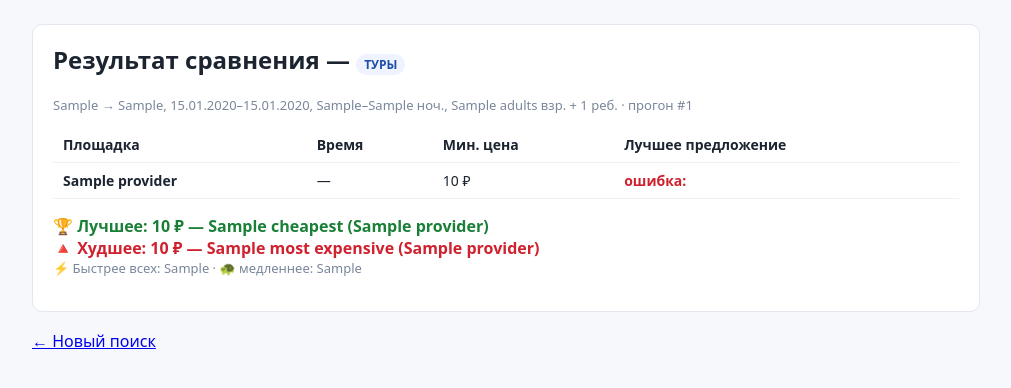
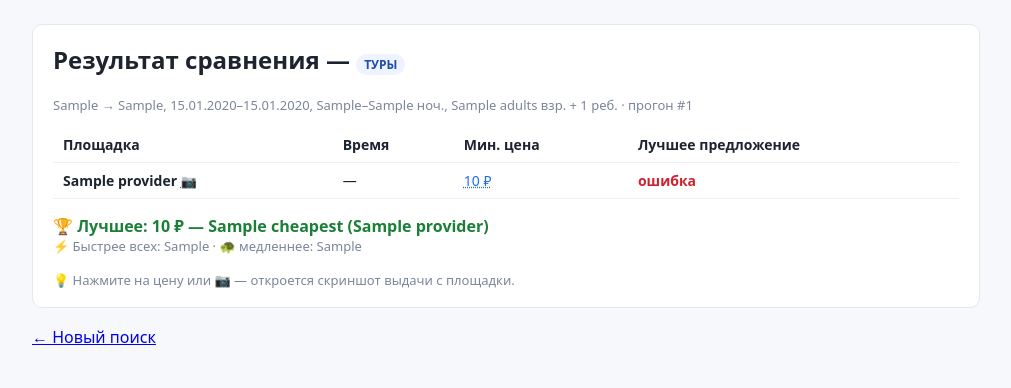
Before and after one commit to sashakobtsev21-stack/sletatandtourvisor_search, a FastAPI app: template src/toursearch/templates/results.html in a window 1280 px wide. Shown: the part 52-440 px from the top of the page, without its empty margins (134-1145 px from the left). Run offline with FastAPI, Linux system fonts and the light colour scheme; the template is opened without the code that fills it: most values are stand-ins (such as "Sample title", 1, 10 or a date in 2020).

Commit message:
feat: hotels-mode form cleanup, result screenshots on price click, fixes
- Hotels mode: hide departure city and flight flags (no flight = not
  applicable); JS toggles on mode switch
- results: removed the «Худшее» line; clicking a price (or 📷) opens a
  modal with the provider's results screenshot from the site
- providers capture a screenshot of the results page on success and set
  screenshot_path; web serves /screenshots via StaticFiles
- clearer message instead of 'ошибка: None' when a site returns no offers
  ('Предложений не найдено…') — that was Tourvisor with a same-day departure
- form default dates are now in the future (+21..+28 days) with min=today,
  so first searches actually return tours
- verified live: both sites return results, screenshots served (image/png)

```diff
--- a/src/toursearch/providers/sletat.py
+++ b/src/toursearch/providers/sletat.py
@@ -187,14 +187,18 @@ class SletatProvider:
                         error="URL-параметры не совпали: " + "; ".join(
                             f"{f}: ожидали {e!r}, получили {a!r}" for f, e, a in url_problems),
                     )
+                found = bool(offers or hotel_offers)
+                shot = await self._safe_screenshot(page)
                 return ProviderResult(
                     provider=self.name,
-                    success=bool(offers or hotel_offers),
+                    success=found,
                     duration_seconds=time.monotonic() - start,
                     search_mode=params.search_mode,
                     offers=offers,
                     hotel_offers=hotel_offers,
                     search_url=search_url,
+                    screenshot_path=shot,
+                    error=None if found else "Предложений не найдено по заданным параметрам.",
                 )
             except Exception as exc:  # noqa: BLE001
                 log.warning("sletat search failed (mode=%s): %s: %s",
--- a/src/toursearch/providers/tourvisor.py
+++ b/src/toursearch/providers/tourvisor.py
@@ -164,10 +164,13 @@ class TourvisorProvider:
                     start = time.monotonic()
                     await self._wait_for_completion(page)
                     hotel_offers = await self._parse_hotels(page)
+                    shot = await self._safe_screenshot(page)
                     return ProviderResult(
                         provider=self.name, success=bool(hotel_offers),
                         duration_seconds=time.monotonic() - start,
                         search_mode="hotels", hotel_offers=hotel_offers,
+                        screenshot_path=shot,
+                        error=None if hotel_offers else "Предложений не найдено по заданным параметрам.",
                     )
 
                 # Туры: главная форма навигирует на /tours/{country}/{city}?params (URL со всеми
@@ -199,10 +202,13 @@ class TourvisorProvider:
                         error="URL-параметры не совпали: " + "; ".join(
                             f"{f}: ожидали {e!r}, получили {a!r}" for f, e, a in url_problems),
                     )
+                shot = await self._safe_screenshot(page)
                 return ProviderResult(
                     provider=self.name, success=bool(offers),
                     duration_seconds=time.monotonic() - start,
                     search_mode="tours", offers=offers, search_url=search_url,
+                    screenshot_path=shot,
+                    error=None if offers else "Предложений не найдено по заданным параметрам.",
                 )
             except Exception as exc:  # noqa: BLE001 — провал одной площадки не валит прогон
                 log.warning("tourvisor search failed (mode=%s): %s: %s",
--- a/src/toursearch/templates/results.html
+++ b/src/toursearch/templates/results.html
@@ -1,15 +1,21 @@
 {% extends "base.html" %}
 {% block content %}
 {% set p = report.params %}
+<style>
+  a.shot { color: var(--accent); text-decoration: underline dotted; cursor: zoom-in; }
+  #shotModal { display:none; position:fixed; inset:0; background:rgba(0,0,0,.82); z-index:50; align-items:center; justify-content:center; }
+  #shotModal img { max-width:95%; max-height:92%; border-radius:8px; box-shadow:0 0 40px #000; }
+  #shotModal .cap { position:fixed; top:12px; left:0; right:0; text-align:center; color:#fff; font-size:13px; }
+</style>
 <div class="card">
   <h2 style="margin-top:0">
     Результат сравнения —
     <span class="pill">{{ "ОТЕЛИ (без перелёта)" if p.search_mode == "hotels" else "ТУРЫ" }}</span>
   </h2>
   <p class="muted">
-    {{ p.departure_city }} → {{ p.destination_country }},
+    {% if p.search_mode != "hotels" %}{{ p.departure_city }} → {% endif %}{{ p.destination_country }},
     {{ p.date_from.strftime("%d.%m.%Y") }}–{{ p.date_to.strftime("%d.%m.%Y") }},
-    {{ p.nights_min }}–{{ p.nights_max }} ноч., {{ p.adults }} взр.{% if p.children_ages %} + {{ p.children_ages|length }} реб.{% endif %}
+    {% if p.search_mode != "hotels" %}{{ p.nights_min }}–{{ p.nights_max }} ноч., {% endif %}{{ p.adults }} взр.{% if p.children_ages %} + {{ p.children_ages|length }} реб.{% endif %}
     {% if run_id %}· прогон #{{ run_id }}{% endif %}
   </p>
 
@@ -18,10 +24,14 @@
     <tbody>
     {% for r in report.results %}
       <tr>
-        <td><b>{{ r.provider }}</b></td>
+        <td><b>{{ r.provider }}</b>{% if r.screenshot_path %} <a href="#" class="shot muted" data-shot="/{{ r.screenshot_path }}" data-cap="{{ r.provider }} — выдача">📷</a>{% endif %}</td>
         <td>{% if r.success %}{{ "%.1f"|format(r.duration_seconds) }} с{% else %}—{% endif %}</td>
-        <td>{% if r.cheapest %}{{ r.cheapest.price|price }}{% else %}—{% endif %}</td>
-        <td>{% if r.success %}{{ r.cheapest.label if r.cheapest else "нет результатов" }}{% else %}<span class="worst">ошибка: {{ r.error }}</span>{% endif %}</td>
+        <td>
+          {% if r.cheapest %}
+            {% if r.screenshot_path %}<a href="#" class="shot" data-shot="/{{ r.screenshot_path }}" data-cap="{{ r.provider }} — выдача">{{ r.cheapest.price|price }}</a>{% else %}{{ r.cheapest.price|price }}{% endif %}
+          {% else %}—{% endif %}
+        </td>
+        <td>{% if r.success %}{{ r.cheapest.label if r.cheapest else "нет результатов" }}{% else %}<span class="worst">{{ r.error or "ошибка" }}</span>{% endif %}</td>
       </tr>
     {% endfor %}
     </tbody>
@@ -29,20 +39,23 @@
 
   <p style="margin-top:14px">
     {% if report.cheapest %}<div class="best">🏆 Лучшее: {{ report.cheapest.price|price }} — {{ report.cheapest.label }} ({{ report.cheapest.provider }})</div>{% endif %}
-    {% if report.most_expensive %}<div class="worst">🔺 Худшее: {{ report.most_expensive.price|price }} — {{ report.most_expensive.label }} ({{ report.most_expensive.provider }})</div>{% endif %}
-    {% if report.fastest_provider %}<div class="muted">⚡ Быстрее всех: {{ report.fastest_provider }} · 🐢 медленнее: {{ report.slowest_provider }}</div>{% endif %}
+    {% if report.fastest_provider %}<div class="muted">⚡ Быстрее всех: {{ report.fastest_provider }}{% if report.slowest_provider != report.fastest_provider %} · 🐢 медленнее: {{ report.slowest_provider }}{% endif %}</div>{% endif %}
   </p>
+  <p class="muted" style="margin:0">💡 Нажмите на цену или 📷 — откроется скриншот выдачи с площадки.</p>
 </div>
 
 {% for r in report.results if r.success %}
 <div class="card">
-  <h3 style="margin-top:0">{{ r.provider }} <span class="muted">({{ "%.1f"|format(r.duration_seconds) }} с)</span></h3>
+  <h3 style="margin-top:0">{{ r.provider }} <span class="muted">({{ "%.1f"|format(r.duration_seconds) }} с)</span>
+    {% if r.screenshot_path %}<a href="#" class="shot" data-shot="/{{ r.screenshot_path }}" data-cap="{{ r.provider }} — выдача" style="font-size:13px">📷 скриншот выдачи</a>{% endif %}
+  </h3>
   {% if r.hotel_offers %}
   <table>
     <thead><tr><th>Отель</th><th>★</th><th>Рейтинг</th><th>Направление</th><th>Цена</th></tr></thead>
     <tbody>
     {% for h in r.hotel_offers|sort(attribute="price") %}
-      <tr><td>{{ h.hotel_name }}</td><td>{{ h.stars or "—" }}</td><td>{{ h.rating or "—" }}</td><td class="muted">{{ h.destination or "" }}</td><td>{{ h.price|price }}</td></tr>
+      <tr><td>{{ h.hotel_name }}</td><td>{{ h.stars or "—" }}</td><td>{{ h.rating or "—" }}</td><td class="muted">{{ h.destination or "" }}</td>
+        <td>{% if r.screenshot_path %}<a href="#" class="shot" data-shot="/{{ r.screenshot_path }}" data-cap="{{ r.provider }} — выдача">{{ h.price|price }}</a>{% else %}{{ h.price|price }}{% endif %}</td></tr>
     {% endfor %}
     </tbody>
   </table>
@@ -51,7 +64,8 @@
     <thead><tr><th>Туроператор</th><th>Мин. цена</th></tr></thead>
     <tbody>
     {% for o in r.offers|sort(attribute="price") %}
-      <tr><td>{{ o.operator }}</td><td>{{ o.price|price }}</td></tr>
+      <tr><td>{{ o.operator }}</td>
+        <td>{% if r.screenshot_path %}<a href="#" class="shot" data-shot="/{{ r.screenshot_path }}" data-cap="{{ r.provider }} — выдача">{{ o.price|price }}</a>{% else %}{{ o.price|price }}{% endif %}</td></tr>
     {% endfor %}
     </tbody>
   </table>
@@ -60,4 +74,17 @@
 {% endfor %}
 
 <p><a href="/">← Новый поиск</a></p>
+
+<div id="shotModal" onclick="this.style.display='none'">
+  <div class="cap" id="shotCap"></div>
+  <img id="shotImg" alt="скриншот выдачи">
+</div>
+<script>
+document.querySelectorAll('a.shot').forEach(a => a.addEventListener('click', (e) => {
+  e.preventDefault();
+  document.getElementById('shotImg').src = a.dataset.shot;
+  document.getElementById('shotCap').textContent = a.dataset.cap || '';
+  document.getElementById('shotModal').style.display = 'flex';
+}));
+</script>
 {% endblock %}
--- a/src/toursearch/web.py
+++ b/src/toursearch/web.py
@@ -6,12 +6,13 @@ import asyncio
 import json
 import logging
 import uuid
-from datetime import date
+from datetime import date, timedelta
 from decimal import Decimal
 from pathlib import Path
 
 from fastapi import FastAPI, Form, Request
 from fastapi.responses import HTMLResponse, StreamingResponse
+from fastapi.staticfiles import StaticFiles
 from fastapi.templating import Jinja2Templates
 
 from toursearch import refdata
@@ -56,15 +57,22 @@ def create_app(db_path: str = "toursearch.db") -> FastAPI:
         datefmt="%H:%M:%S",
     )
     app = FastAPI(title="ТурСравнение")
+    Path("screenshots").mkdir(exist_ok=True)
+    app.mount("/screenshots", StaticFiles(directory="screenshots"), name="screenshots")
     load_browser_providers()
 
     def _providers() -> list[str]:
         return list_providers()
 
     def _form_ctx() -> dict:
+        today = date.today()
+        default_from = today + timedelta(days=21)
+        default_to = default_from + timedelta(days=7)
         return {
             "providers": _providers(),
-            "today": date.today().isoformat(),
+            "today": today.isoformat(),
+            "default_from": default_from.isoformat(),
+            "default_to": default_to.isoformat(),
             "departure_cities": refdata.departure_cities(),
             "countries": refdata.countries(),
             "operators": refdata.operators(),
```
Also changed, not shown: src/toursearch/templates/index.html (+20 -7 lines).
